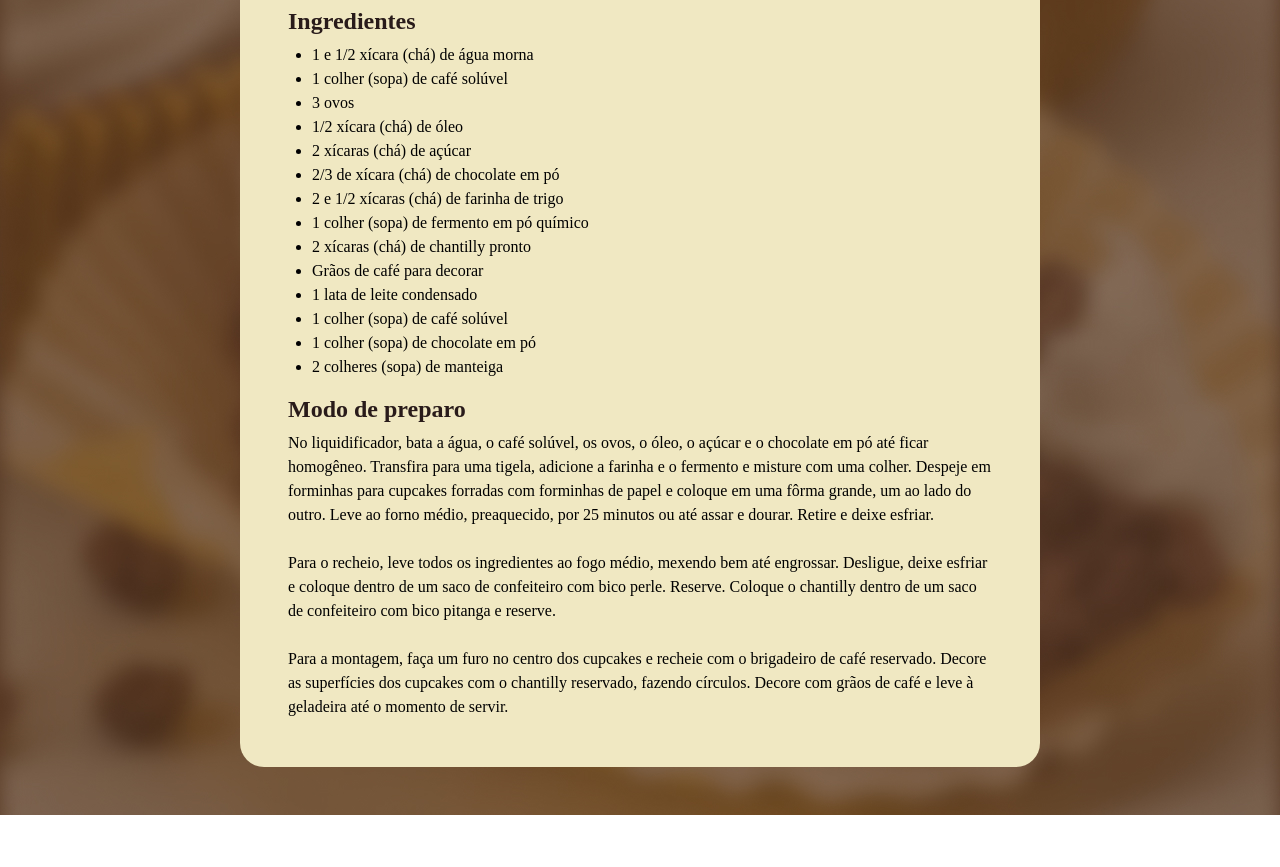
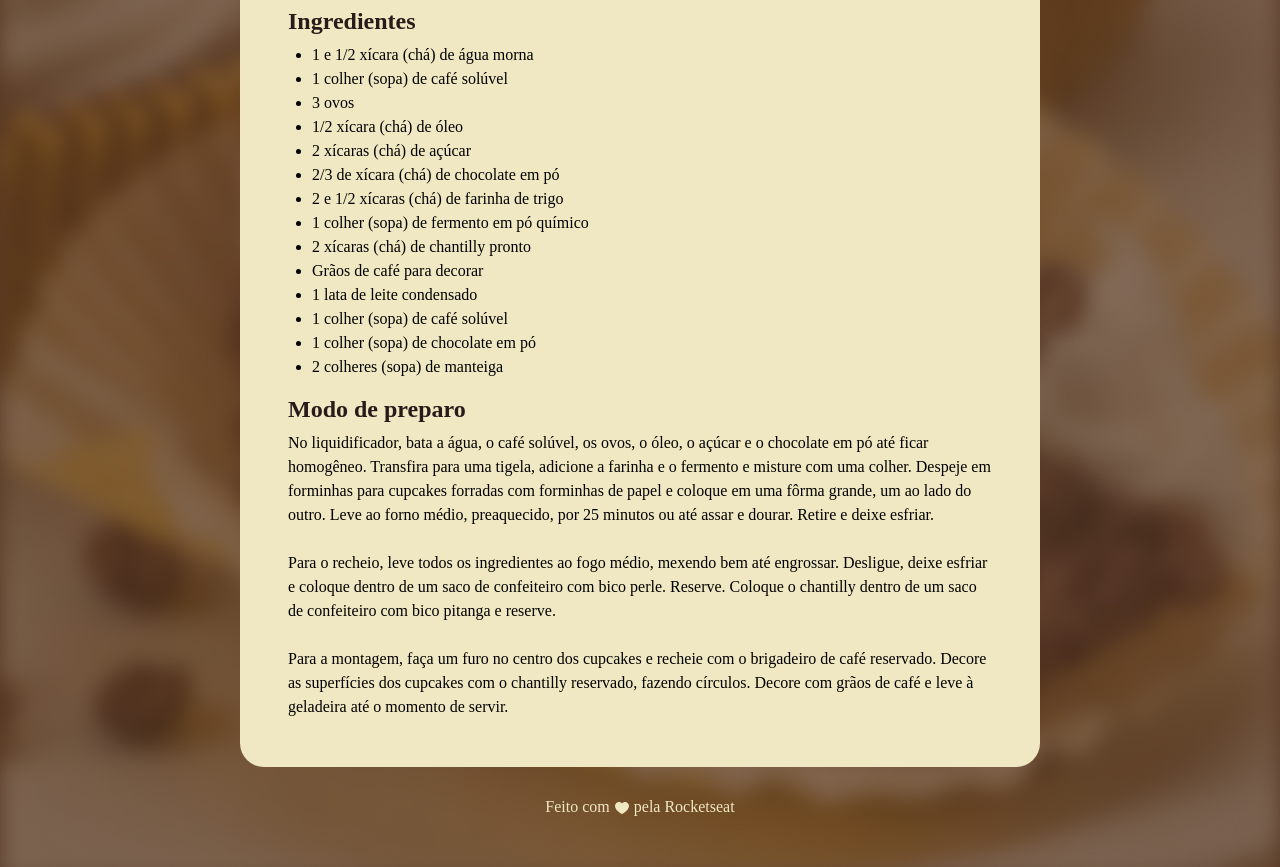
Before and after one commit to AndrePassoni/Pagina-de-Receita, a plain HTML site: page index.html in a window 1280 px wide. Shown: the part 708-1575 px from the top of the page. Before the commit the page ends 1523 px from the top, so only its background shows below. Drawn offline with Linux system fonts and the light colour scheme; a web font is replaced by a local one.

Commit message:
sixth class - adding footer

```diff
--- a/index.html
+++ b/index.html
@@ -57,5 +57,8 @@
             </section>
         </main>
      </div>
+
+     <footer>Feito com <img src="./assets/heart.svg" alt=""> pela Rocketseat</footer>
+
 </body>
 </html>
--- a/style.css
+++ b/style.css
@@ -19,7 +19,7 @@ body {
     padding: 24px;
     background-color: #F0E8C2;
     border-radius: 24px;
-    margin: 48px auto;
+    margin: 48px auto 28px;
 }
 
 img {
@@ -56,3 +56,13 @@ h1, h2 {
 ul {
     padding-left: 24px;
 }
+
+footer {
+    color: #F0E8C2;
+    text-align: center;
+    margin-bottom: 48px;
+}
+
+footer img {
+    vertical-align: middle;
+}
```
Also changed, not shown: assets/heart.svg (added).
